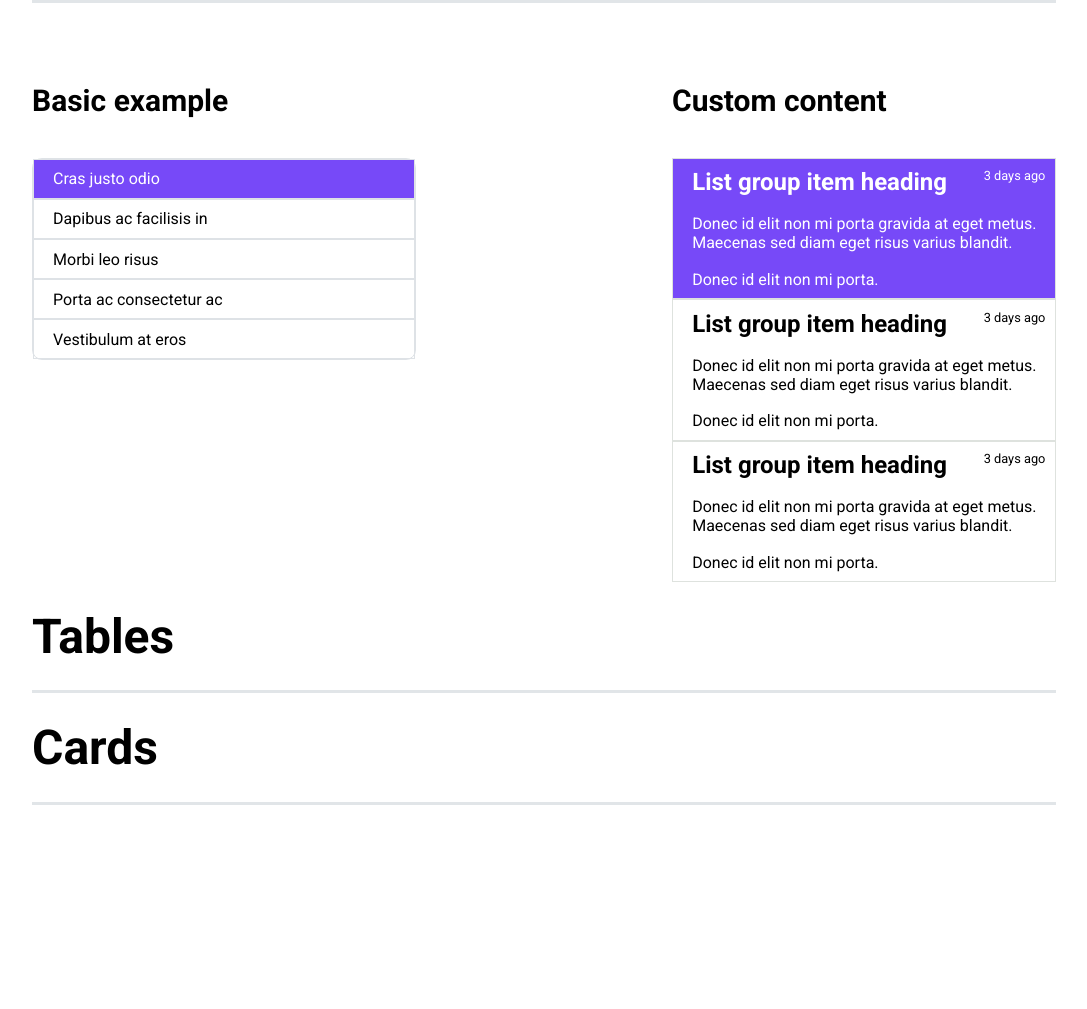
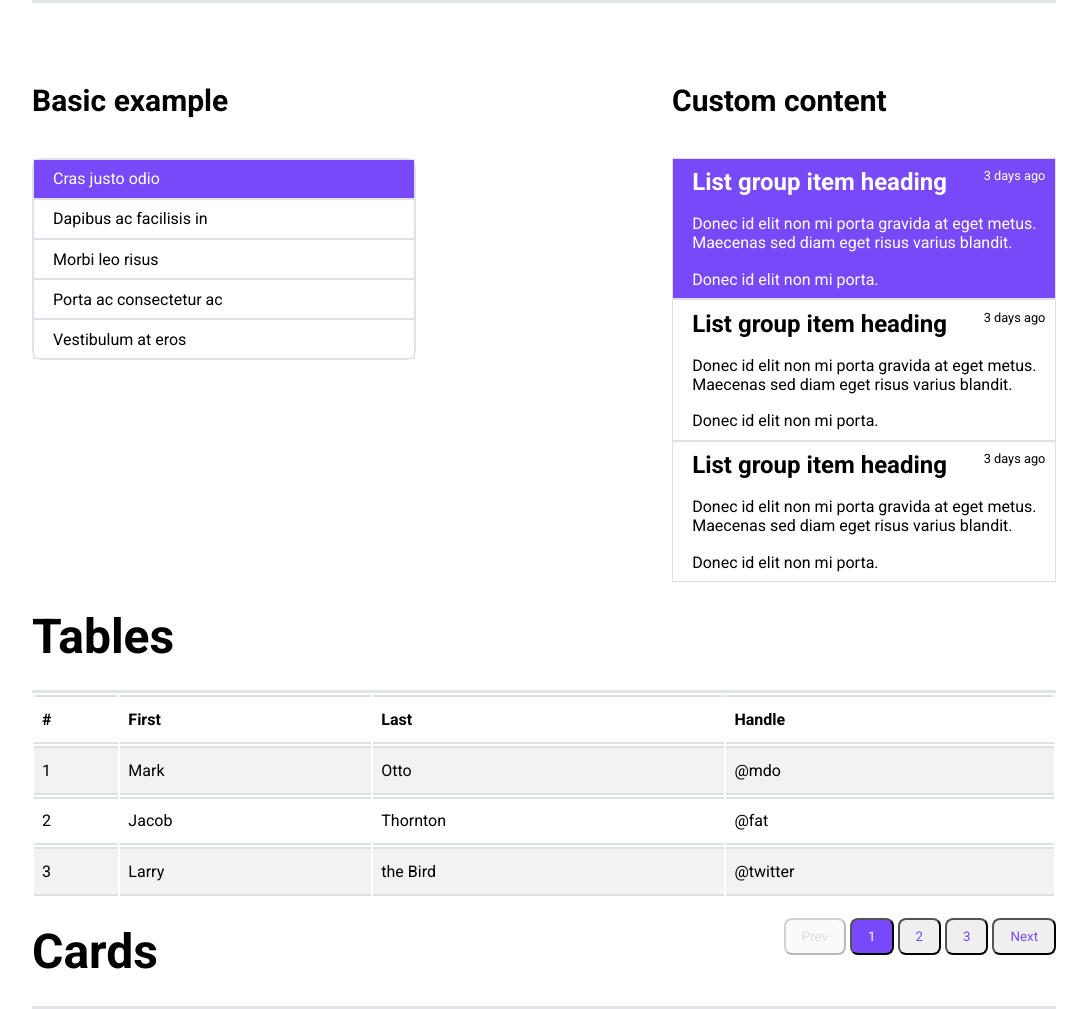
Before and after one commit to dubbyding/lf-itrn, a plain HTML site: page assignment/design-2/index.html in a window 1280 px wide. Shown: the part 4713-5722 px from the top of the page, without its empty margins (96-1183 px from the left). Before the commit the page ends 5518 px from the top, so only its background shows below. Drawn offline with Linux system fonts and the light colour scheme.

Commit message:
add table section

```diff
--- a/assignment/design-2/assets/css/style.css
+++ b/assignment/design-2/assets/css/style.css
@@ -429,3 +429,31 @@ input:disabled + label {
 	clear: both;
 	display: table;
 }
+.table-section-table {
+	width: 100%;
+}
+.table-cell {
+	border-top: 2px solid #dee2de;
+	border-bottom: 2px solid #dee2de;
+	text-align: left;
+	padding: 1vw 0 1vw 1vh;
+}
+tbody.table-section-body > tr:nth-child(odd) {
+	background-color: #f2f2f2;
+}
+.table-traverse {
+	float: right;
+	margin-top: 2.5vh;
+}
+div.table-traverse > button {
+	padding: 0.7vw 2vh 0.7vw 2vh;
+	color: #7749f8;
+	border-radius: 8px;
+}
+div.table-traverse > button:disabled {
+	color: #ddd;
+}
+#selected-table {
+	color: white;
+	background-color: #7749f8;
+}
--- a/assignment/design-2/index.html
+++ b/assignment/design-2/index.html
@@ -590,9 +590,46 @@ This line rendered as italicized text.
 				</div>
 			</section>
 			<!-- Section-6 -->
-			<section>
+			<section class="table-section">
 				<div class="section-title">
 					<h1>Tables</h1>
+				</div>
+				<table class="table-section-table">
+					<thead>
+						<tr>
+							<th class="table-cell">#</th>
+							<th class="table-cell">First</th>
+							<th class="table-cell">Last</th>
+							<th class="table-cell">Handle</th>
+						</tr>
+					</thead>
+					<tbody class="table-section-body">
+						<tr>
+							<td class="table-cell">1</td>
+							<td class="table-cell">Mark</td>
+							<td class="table-cell">Otto</td>
+							<td class="table-cell">@mdo</td>
+						</tr>
+						<tr>
+							<td class="table-cell">2</td>
+							<td class="table-cell">Jacob</td>
+							<td class="table-cell">Thornton</td>
+							<td class="table-cell">@fat</td>
+						</tr>
+						<tr>
+							<td class="table-cell">3</td>
+							<td class="table-cell">Larry</td>
+							<td class="table-cell">the Bird</td>
+							<td class="table-cell">@twitter</td>
+						</tr>
+					</tbody>
+				</table>
+				<div class="table-traverse">
+					<button disabled>Prev</button>
+					<button id="selected-table">1</button>
+					<button>2</button>
+					<button>3</button>
+					<button>Next</button>
 				</div>
 			</section>
 			<!-- Section-7 -->
```
